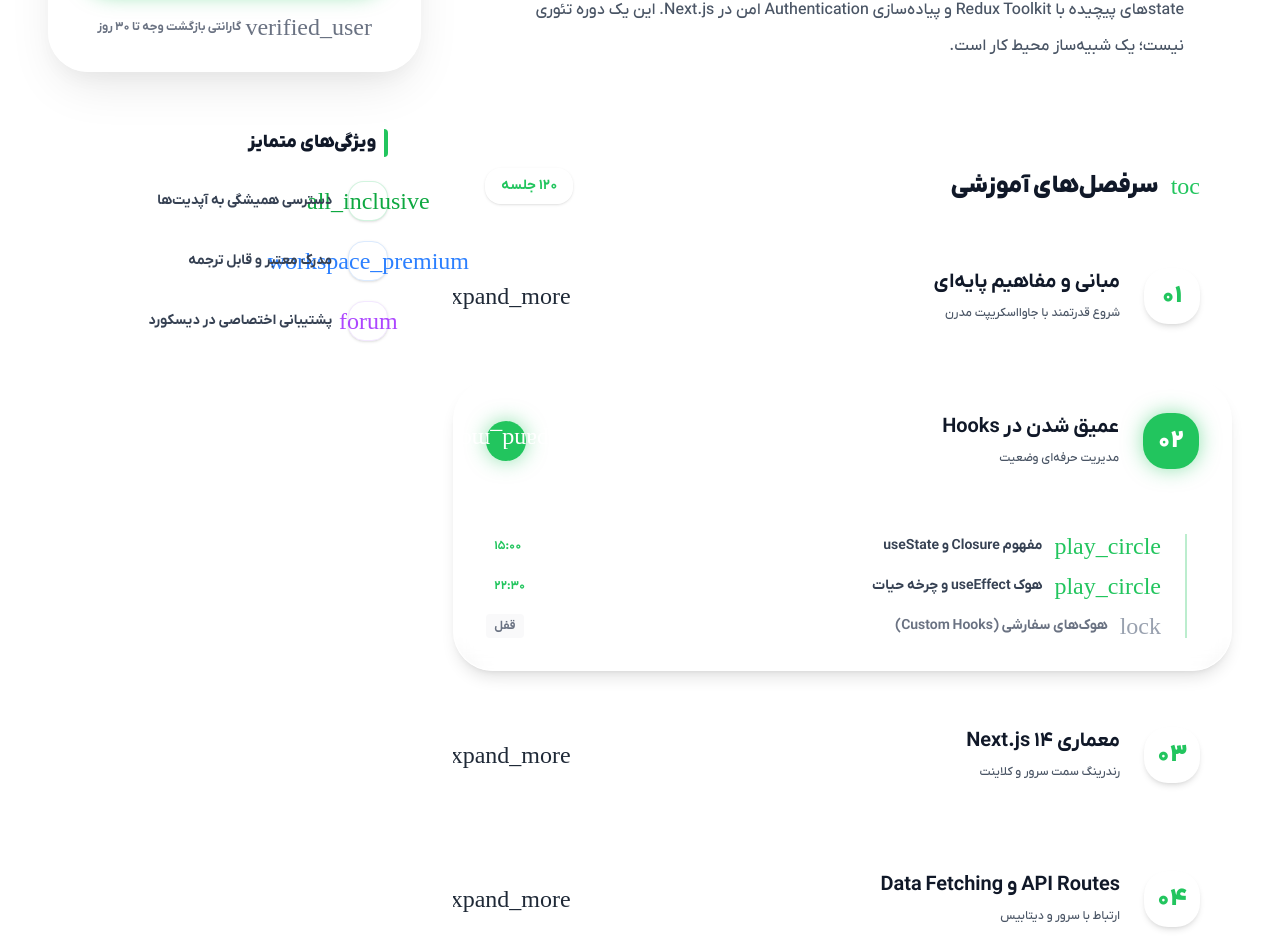
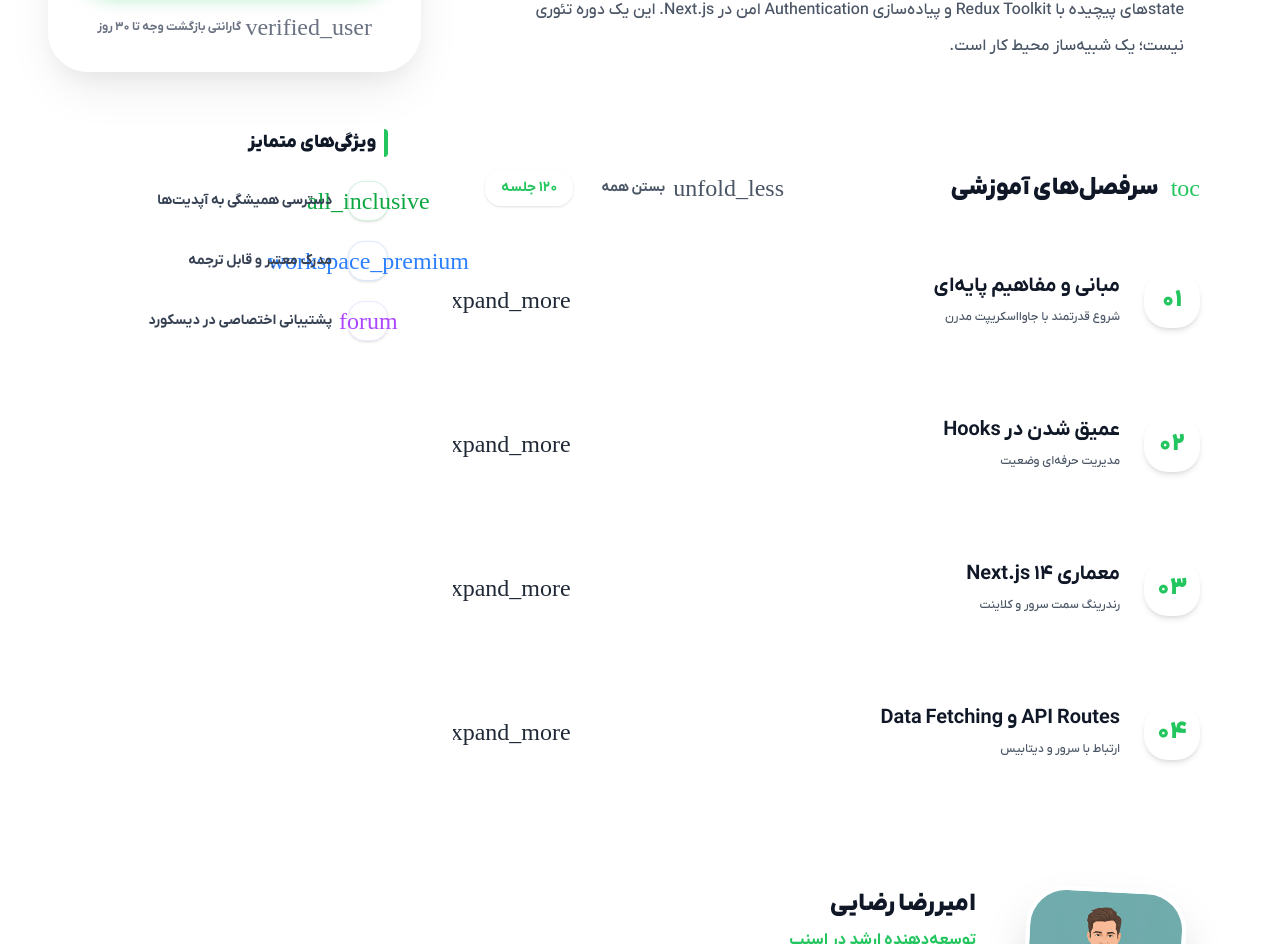
Before and after one commit to Grandiv06/spoti_code, a Next.js app: page /courses/react-nextjs in a window 1280 px wide. Shown: the part 1092-2036 px from the top of the page. Built offline with nearby package versions, Linux system fonts and the light colour scheme.

Commit message:
feat: Implement curriculum visibility toggle in CourseCurriculum component, allowing users to collapse and expand course chapters for improved navigation and user experience.

```diff
--- a/src/app/components/CourseCurriculum.tsx
+++ b/src/app/components/CourseCurriculum.tsx
@@ -72,22 +72,65 @@ export default function CourseCurriculum({
   totalLessons = 120,
   chapters = MOCK_CHAPTERS,
 }: CourseCurriculumProps) {
-  const [openChapterId, setOpenChapterId] = useState<string | null>(chapters[1]?.id ?? null);
+  const [isCurriculumVisible, setIsCurriculumVisible] = useState(true);
+  const [openChapterId, setOpenChapterId] = useState<string | null>(null);
 
   const toggleChapter = (id: string) => {
     setOpenChapterId((prev) => (prev === id ? null : id));
   };
 
+  const collapseAll = () => setIsCurriculumVisible(false);
+  const showCurriculum = () => setIsCurriculumVisible(true);
+
+  if (!isCurriculumVisible) {
+    return (
+      <section className="space-y-6">
+        <button
+          type="button"
+          onClick={showCurriculum}
+          className="w-full glass-panel rounded-4xl px-8 py-8 flex items-center justify-between gap-4 hover:bg-white/20 dark:hover:bg-white/10 transition-all duration-300 group"
+        >
+          <div className="flex items-center gap-4">
+            <span className="flex items-center justify-center size-14 rounded-3xl bg-primary/20 dark:bg-primary/30 text-primary group-hover:scale-110 transition-transform">
+              <span className="material-symbols-outlined filled text-3xl">toc</span>
+            </span>
+            <div className="text-right">
+              <h2 className="text-xl font-black text-gray-900 dark:text-white">
+                سرفصل‌های آموزشی
+              </h2>
+              <span className="text-sm text-gray-600 dark:text-gray-400">
+                {chapters.length} فصل • {totalLessons} جلسه
+              </span>
+            </div>
+          </div>
+          <span className="material-symbols-outlined text-primary text-3xl group-hover:translate-x-1 transition-transform">
+            expand_more
+          </span>
+        </button>
+      </section>
+    );
+  }
+
   return (
     <section className="space-y-6">
-      <div className="glass-panel rounded-4xl px-8 py-6 flex items-center justify-between mb-2">
+      <div className="glass-panel rounded-4xl px-8 py-6 flex flex-wrap items-center justify-between gap-4 mb-2">
         <h2 className="text-2xl font-black text-gray-900 dark:text-white flex items-center gap-3">
           <span className="material-symbols-outlined filled text-primary">toc</span>
           سرفصل‌های آموزشی
         </h2>
-        <span className="text-sm font-bold text-primary bg-white/50 dark:bg-white/10 px-4 py-2 rounded-2xl shadow-sm">
-          {totalLessons} جلسه
-        </span>
+        <div className="flex items-center gap-3">
+          <button
+            type="button"
+            onClick={collapseAll}
+            className="text-sm font-bold text-gray-600 dark:text-gray-400 hover:text-primary dark:hover:text-primary px-4 py-2 rounded-2xl bg-white/30 dark:bg-white/5 hover:bg-white/50 dark:hover:bg-white/10 transition-colors flex items-center gap-2"
+          >
+            <span className="material-symbols-outlined text-lg">unfold_less</span>
+            بستن همه
+          </button>
+          <span className="text-sm font-bold text-primary bg-white/50 dark:bg-white/10 px-4 py-2 rounded-2xl shadow-sm">
+            {totalLessons} جلسه
+          </span>
+        </div>
       </div>
 
       <div className="space-y-6">
```
